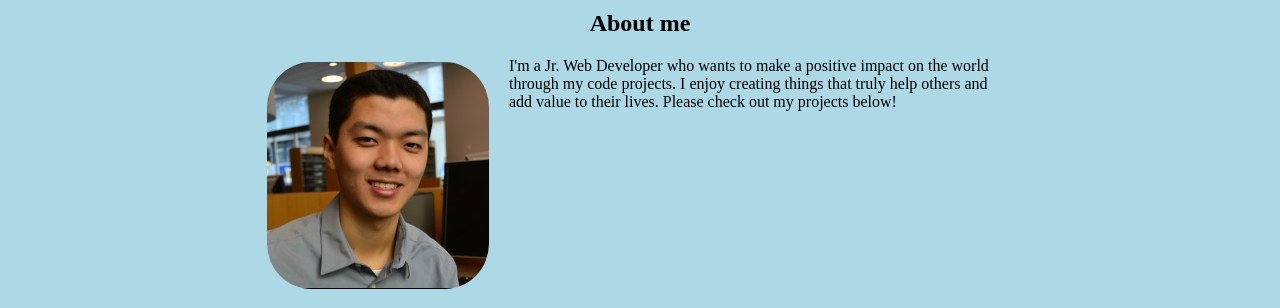
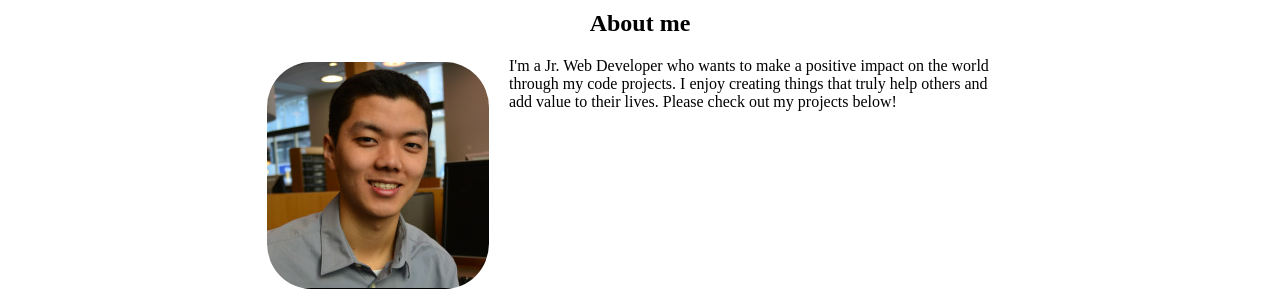
Before and after one commit to Dawa12/Portfolio-Website, a plain HTML site: page index.html in a window 1280 px wide. Shown: the part 117-425 px from the top of the page. Drawn offline with Linux system fonts and the light colour scheme.

Commit message:
Remove test comment and lightblue background since custom site is now updating successfully

```diff
--- a/style.css
+++ b/style.css
@@ -3,7 +3,6 @@ body {
   height: 100%;
   /* will center all children elements of body - not just text */
   text-align: center;
-  background: lightblue;
 }
 
 body {
```
Also changed, not shown: index.html (+0 -1 lines).
